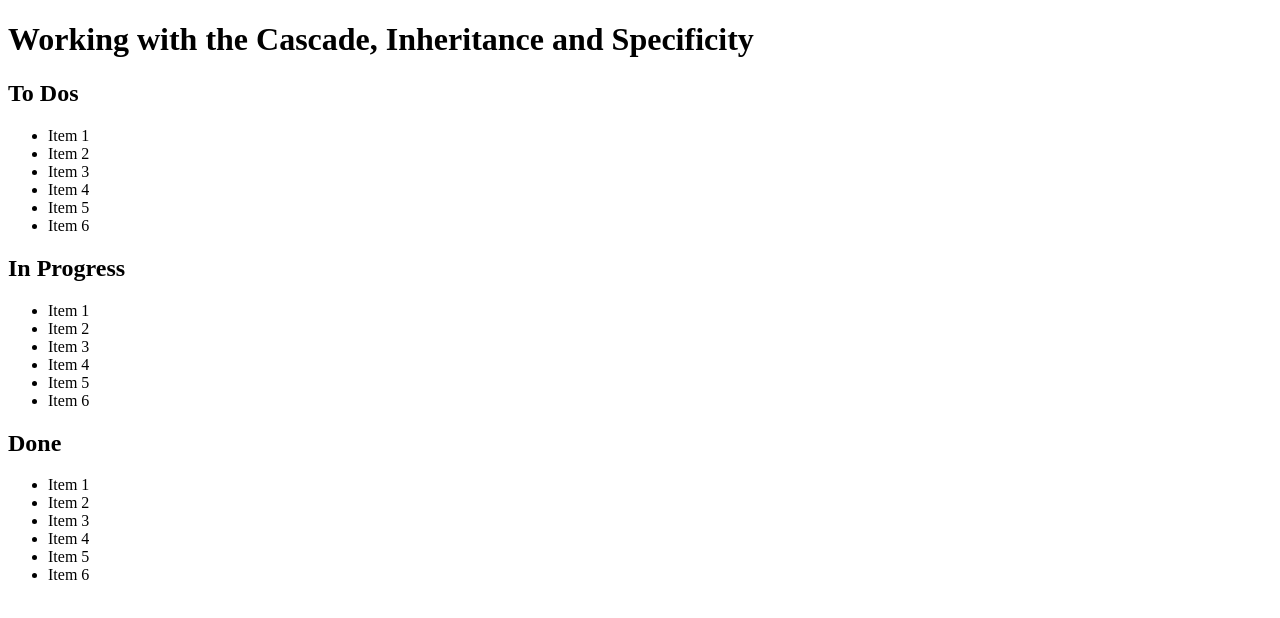
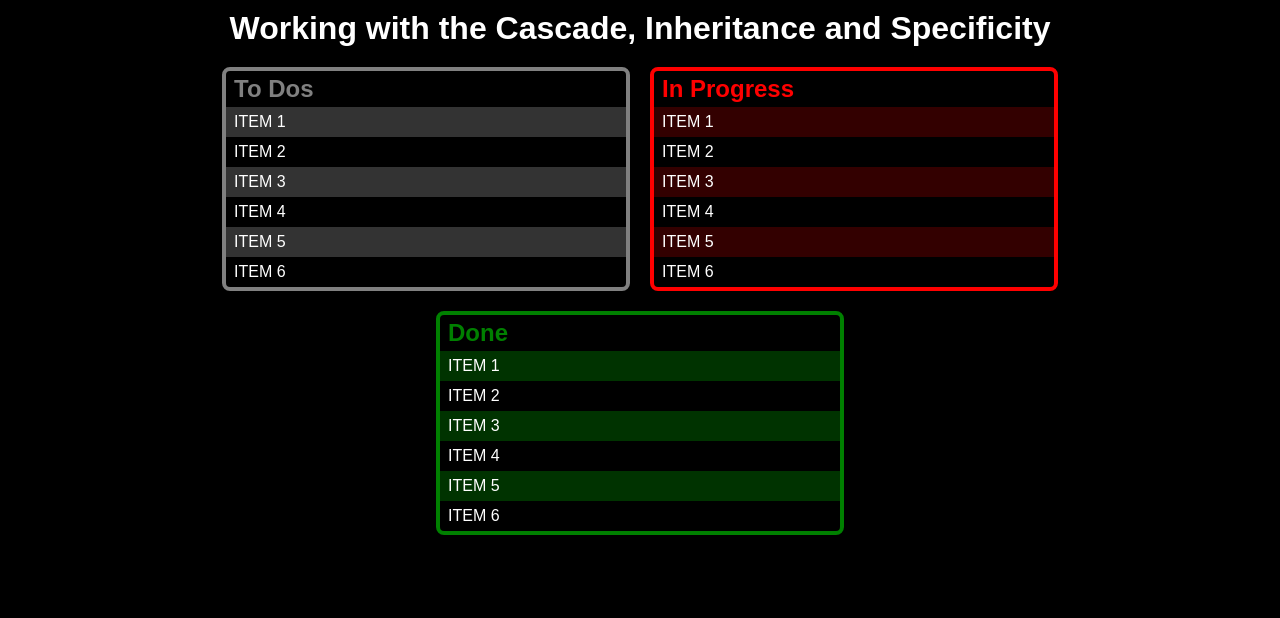
Before and after one commit to BerMacJrs/to-do-list-bmjr, a plain HTML site: page index.html in a window 1280 px wide. Drawn offline with Linux system fonts and the light colour scheme.

Commit message:
Add Design to HTML via CSS
Added Design to HTML via CSS

```diff
--- a/css/main.css
+++ b/css/main.css
@@ -0,0 +1,83 @@
+/* Selects all tags and resets the default values to 0 */
+/* We don't want to rely on the browser defaults */
+
+* {
+    border: none;
+    margin: 0;
+    padding: 0;
+}
+
+body {
+    background-color: black;
+    /* These properties will be inherited by the children elements */
+    font-size: 16px;
+    font-family: Arial, Helvetica, sans-serif;
+    color: white;
+}
+
+main {
+    display: flex;
+    justify-content: center;
+    flex-wrap: wrap;
+    /* Responsiveness Flex Wrap */
+}
+
+header > h1 {
+    text-align: center;
+    padding: 10px;
+}
+
+/* Applies to All Articles */
+article {
+    width: 400px;
+    border: 4px solid white;
+    border-radius: 8px;
+    margin: 10px;
+    text-align: left;
+}
+
+article h2 {
+    color: gray;
+    padding: 4px 8px;
+}
+
+article:first-of-type {
+    border: 4px solid gray;
+}
+
+#inprogress {
+    border: 4px solid red;
+}
+
+#inprogress h2 {
+    color: red;
+}
+
+#done {
+    border: 4px solid green;
+}
+
+#done h2 {
+    color: green;
+}
+
+ul {
+    list-style-type: none;
+}
+
+ul li {
+    padding: 6px 8px;
+    text-transform: uppercase;
+}
+
+.todo li:nth-child(odd) {
+    background-color: rgba(255, 255, 255, .2);
+}
+
+.inprogress li:nth-child(odd) {
+    background-color: rgba(255, 0, 0, .2);
+}
+
+.done li:nth-child(odd) {
+    background-color: rgba(0, 255, 0, 0.2);
+}
--- a/index.html
+++ b/index.html
@@ -2,7 +2,7 @@
 <html lang="en">
 <head>
     <meta charset="UTF-8">
-    <link href="css/main.css" rel="styelsheet">
+    <link href="css/main.css" rel="stylesheet">
     <title>To Do List</title>
 </head>
 
```
